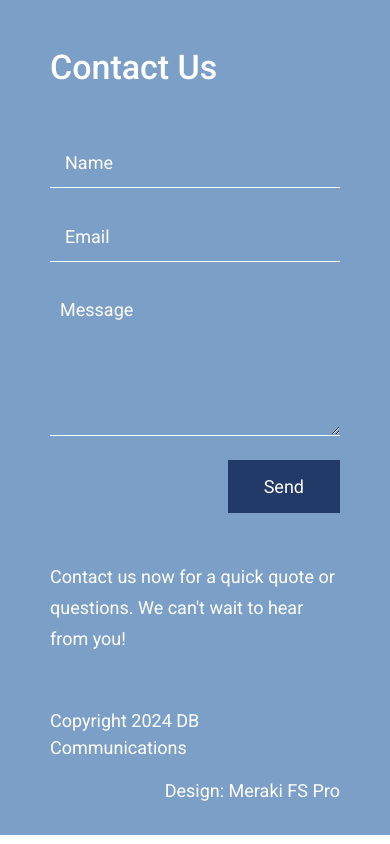
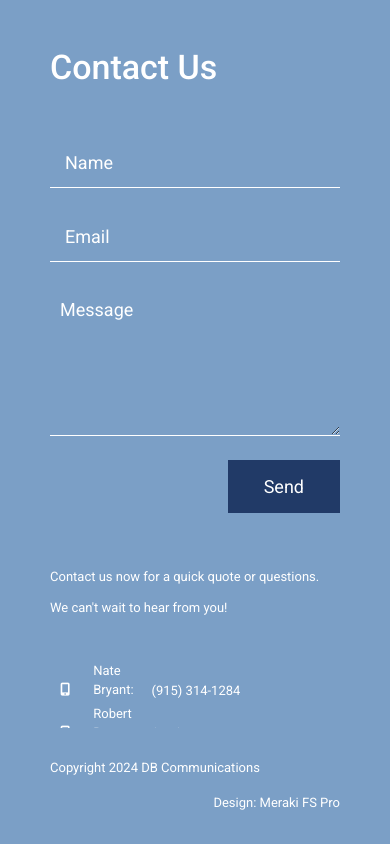
Before and after one commit to MerakiFSPro/dbcommunications, a plain HTML site: page index.html in a window 390 px wide. Shown: the part 3651-4495 px from the top of the page. Drawn offline with Linux system fonts and the light colour scheme; a web font is replaced by a local one.

Commit message:
changed css and added phone number

```diff
--- a/css/styles.css
+++ b/css/styles.css
@@ -683,8 +683,10 @@ textarea.form-control {
 }
 
 @media (max-width: 991px) {
-  .banner-section .simple p { font-size: 20px; }
+  .banner-section .simple p { font-size: 17px; }
 }
+
+/* Change layout of email and phone number in form */
 
 @media (max-width: 575px) {
   .banner-section .simple p { font-size: 18px; }
@@ -1042,6 +1044,7 @@ figure.effect-julia:hover p {
   display: inline-block;
   max-width: 55px;
   width: 100%;
+  font-size: small;
 }
 
 .contact-section .contact-details ul li a {
@@ -1081,11 +1084,13 @@ figure.effect-julia:hover p {
     height: auto;
     min-height: 100vh;
     padding-top: 50px;
+    /* font-size: small; */
   }
 
   .contact-form,
   .contact-details {
     width: 50%;
+    /* font-size: small; */
   }
 }
 
@@ -1104,6 +1109,7 @@ figure.effect-julia:hover p {
   .footer {
     left: 0;
     padding-top: 30px;
+    font-size: small;
   }
 }
 
@@ -1124,7 +1130,7 @@ figure.effect-julia:hover p {
 }
 
 @media (max-width: 620px) {
-  .contact-form, .contact-details { width: 100%; }
+  .contact-form, .contact-details { width: 100%; font-size: small;}
 
   .contact-details { margin-bottom: 50px!important; }
 }
--- a/index.html
+++ b/index.html
@@ -255,7 +255,11 @@
                                 <ul class="font-weight-light">
                                     <li>
                                         <span class="icn"><i class="fas fa-mobile-alt"></i></span>
-                                        <span class="lbl">Tel:</span> <a href="#">(915) 314-1284</a>
+                                        <span class="lbl">Nate Bryant:</span> <a href="#">(915) 314-1284</a>
+                                    </li>
+                                    <li>
+                                        <span class="icn"><i class="fas fa-mobile-alt"></i></span>
+                                        <span class="lbl">Robert Bryant:</span> <a href="#">(915) 549-4839</a>
                                     </li>
                                     <li>
                                         <span class="icn"><i class="fas fa-at"></i></span>
```
Also changed, not shown: 1 other file.
